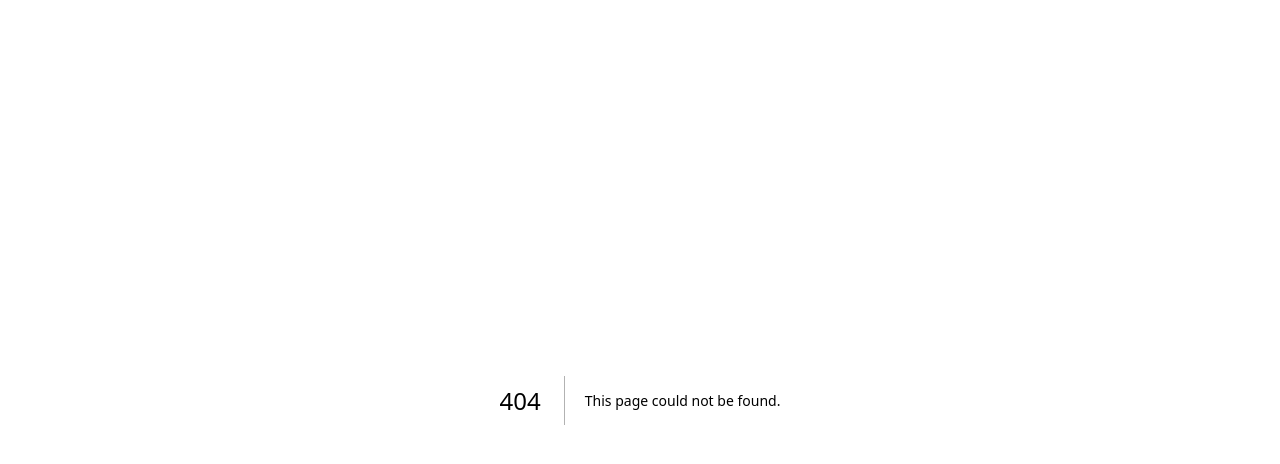
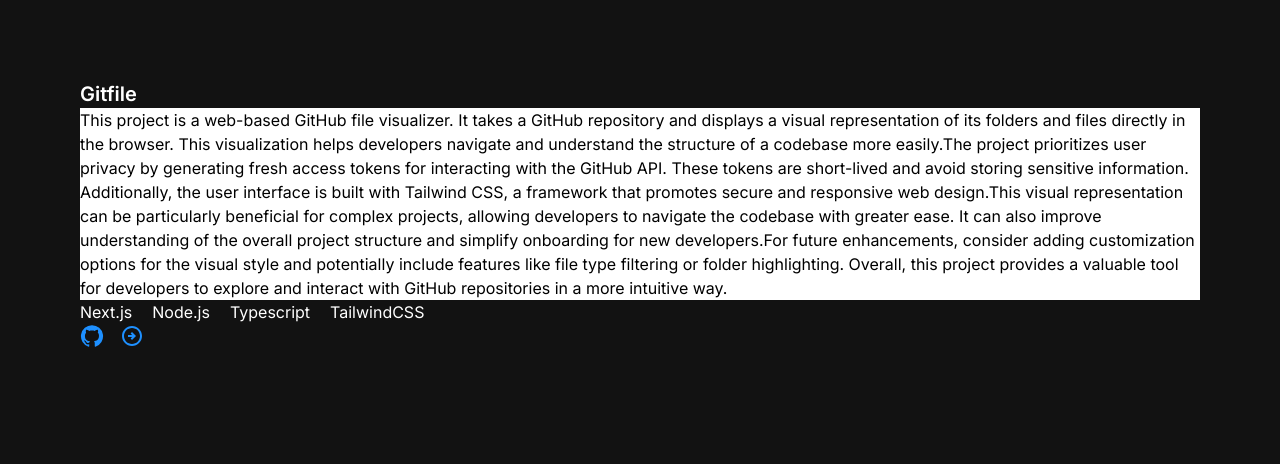
Before and after one commit to jyotirmaygithub/My-portfolio, a Next.js app: page /open-source in a window 1280 px wide. Before the commit this address had no page. Shown: the top 464 px of the page. Built offline with nearby package versions, Linux system fonts and the light colour scheme.

Commit message:
Components : ui of the open source and projects

```diff
--- /dev/null
+++ b/src/Layout/open-source.tsx
@@ -0,0 +1,56 @@
+import { Image } from "@nextui-org/react";
+import GitHubIcon from "@mui/icons-material/GitHub";
+import ArrowCircleRightOutlinedIcon from "@mui/icons-material/ArrowCircleRightOutlined";
+
+export default function Project({
+  projectType,
+  title,
+  description,
+  tools,
+  githubUrl,
+  liveDemoUrl,
+}: {
+  projectType?: string;
+  title: string;
+  description: string;
+  tools: string[];
+  githubUrl: string;
+  liveDemoUrl?: string;
+}) {
+  return (
+    <section className="flex flex-wrap my-20 mx-20 justify-center items-center space-x-5 ">
+      <div className="flex flex-col" >
+        <h1 className="text-2xl font-bold">{projectType}</h1>
+        <h2 className="text-xl font-semibold">{title}</h2>
+        <div className="bg-white p-6 rounded-lg shadow-md">
+          <p className=" text-black overflow-hidden">{description}</p>
+        </div>
+
+        <ul className="flex text-white list-none space-x-5 mt-4">
+          {tools.map((tool, index) => (
+            <li key={index} className="bg-gray-200 px-2 py-1 rounded">{tool}</li>
+          ))}
+        </ul>
+
+        <div className="mt-4 flex items-center space-x-4">
+          <a
+            href={githubUrl}
+            target="_blank"
+            rel="noopener noreferrer"
+            className="text-blue-600 flex items-center space-x-2"
+          >
+            <GitHubIcon />
+          </a>
+          <a
+            href={liveDemoUrl}
+            target="_blank"
+            rel="noopener noreferrer"
+            className="text-blue-600 flex items-center space-x-2"
+          >
+            <ArrowCircleRightOutlinedIcon />
+          </a>
+        </div>
+      </div>
+    </section>
+  );
+}
--- /dev/null
+++ b/src/Layout/project.tsx
@@ -0,0 +1,65 @@
+import { Image } from "@nextui-org/react";
+import GitHubIcon from "@mui/icons-material/GitHub";
+import ArrowCircleRightOutlinedIcon from "@mui/icons-material/ArrowCircleRightOutlined";
+
+export default function Project({
+  projectType,
+  title,
+  description,
+  tools,
+  githubUrl,
+  liveDemoUrl,
+  screenshotSrc,
+}: {
+  projectType: string;
+  title: string;
+  description: string;
+  tools: string[];
+  githubUrl: string;
+  liveDemoUrl?: string;
+  screenshotSrc: string;
+}) {
+  return (
+    <section className="flex flex-wrap my-20 mx-20 justify-center items-center space-x-5 ">
+      <Image
+        className="rounded"
+        width={600} // Set a fixed width for the image
+        height={500} // Set a fixed height for the image
+        alt="Project Screenshot"
+        src={screenshotSrc}
+      />
+      <div className="flex flex-col" style={{ width: "500px" }}>
+        <h1 className="text-2xl font-bold">{projectType}</h1>
+        <h2 className="text-xl font-semibold">{title}</h2>
+        <div className="bg-white p-6 rounded-lg shadow-md">
+          <p className=" text-black overflow-hidden">{description}</p>
+        </div>
+
+        <ul className="flex text-white list-none space-x-5 mt-4">
+          {tools.map((tool, index) => (
+            <li key={index} className="bg-gray-200 px-2 py-1 rounded">{tool}</li>
+          ))}
+        </ul>
+
+        <div className="mt-4 flex items-center space-x-4">
+          <a
+            href={githubUrl}
+            target="_blank"
+            rel="noopener noreferrer"
+            className="text-blue-600 flex items-center space-x-2"
+          >
+            <GitHubIcon />
+          </a>
+          <a
+            href={liveDemoUrl}
+            target="_blank"
+            rel="noopener noreferrer"
+            className="text-blue-600 flex items-center space-x-2"
+          >
+            <ArrowCircleRightOutlinedIcon />
+          </a>
+        </div>
+      </div>
+    </section>
+  );
+}
--- /dev/null
+++ b/src/app/open-source/page.tsx
@@ -0,0 +1,23 @@
+import OpenSourceSection from '@/Layout/open-source';
+
+const projects = [
+  {
+    title: 'Gitfile',
+    description: 'This project is a web-based GitHub file visualizer. It takes a GitHub repository and displays a visual representation of its folders and files directly in the browser. This visualization helps developers navigate and understand the structure of a codebase more easily.The project prioritizes user privacy by generating fresh access tokens for interacting with the GitHub API. These tokens are short-lived and avoid storing sensitive information. Additionally, the user interface is built with Tailwind CSS, a framework that promotes secure and responsive web design.This visual representation can be particularly beneficial for complex projects, allowing developers to navigate the codebase with greater ease. It can also improve understanding of the overall project structure and simplify onboarding for new developers.For future enhancements, consider adding customization options for the visual style and potentially include features like file type filtering or folder highlighting. Overall, this project provides a valuable tool for developers to explore and interact with GitHub repositories in a more intuitive way.',
+    tools: ['Next.js','Node.js','Typescript','TailwindCSS'],
+    githubUrl: 'https://github.com/BalajiSriraman/Git-File',
+    liveDemoUrl: 'https://gitfile.vercel.app/',
+  },
+];
+
+const ProjectsPage: React.FC = () => {
+  return (
+    <div>
+      {projects.map((project, index) => (
+        <OpenSourceSection key={index} {...project} />
+      ))}
+    </div>
+  );
+};
+
+export default ProjectsPage;
--- /dev/null
+++ b/src/app/project/page.tsx
@@ -0,0 +1,62 @@
+import ProjectSection from '@/Layout/project';
+
+const projects = [
+  {
+    projectType : "Full Stack Project",
+    title: 'Task management system',
+    description: 'Built with React, Express, Node.js, and MongoDB Atlas. The frontend, deployed on Netlify, uses Material UI and Tailwind CSS. It features Google OAuth and JWT for user authentication. Users can create tasks, view all tasks, assign themselves to tasks, and access routes for archived tasks, tasks they have created, and tasks assigned to them.',
+    tools: ['React.js', 'MongoDB', 'Node.js','Endpoints','OAuth'],
+    githubUrl: 'https://github.com/jyotirmaygithub/Task-Management-System',
+    liveDemoUrl: 'https://for-tasks-management.netlify.app/',
+    screenshotSrc: '/Images/task.png',
+  },
+  {
+    projectType : "Full Stack Project",
+    title: 'Api-Management-System',
+    description: 'Welcome to our API Management System! To access our APIs securely, create an API key and obtain an auth token after logging in (ensure cookies are enabled). Refer to our API documentation for details and include both the API key and auth token in your request headers for authentication.',
+    tools: ['React.js', 'MongoDB', 'Node.js','Authorization','Visualization'],
+    githubUrl: 'https://github.com/jyotirmaygithub/Api-Management-System',
+    liveDemoUrl: 'https://api-management-system.netlify.app/',
+    screenshotSrc: '/Images/api.png',
+  },
+  {
+    projectType : "Full Stack Project",
+    title: 'Hotels',
+    description: 'The project utilizes full-stack technologies: React for frontend, Node.js with Express.js for backend, and MongoDB for databases. It features user authentication through Google OAuth 2.0 and enables hotel exploration, reservations, and promotion applications within personalized profiles.',
+    tools: ['React.js','MongoDB','Node.js','Cloudinary','Material-UI',
+     ],
+    githubUrl: 'https://github.com/jyotirmaygithub/Hotels',
+    screenshotSrc: '/Images/hotel.png',
+  },
+  {
+    projectType : "Frontend Project",
+    title: 'Explore-Hub ',
+    description: 'Developed an application with HTML, CSS, and React JS. Utilized React Router and Context API for seamless navigation, managed form submissions proficiently, and implemented a powerful search function akin to Google for enhanced user experience and functionality',
+    tools: ['HTML','CSS','Javascript','React.js', 'TailwindCSS'],
+    githubUrl: 'https://github.com/jyotirmaygithub/Explore-Hub',
+    liveDemoUrl: 'https://react-explore-hub.netlify.app/',
+    screenshotSrc: '/Images/searcher.png',
+  },
+  {
+    projectType : "Frontend Project",
+    title: 'PixelBlend',
+    description: 'I developed a wallpaper project using React.js and Material UI, enabling users to seamlessly download, view full-page details, and utilize a modal for a closer look. Additionally, I implemented a search feature for enhanced usability.',
+    tools: ['HTML','CSS','Javascript','React.js', 'TailwindCSS'],
+    githubUrl: 'https://github.com/jyotirmaygithub/PixelBlend',
+    liveDemoUrl: 'https://wallpaper-studio.netlify.app/',
+    screenshotSrc: '/Images/wallpaper.png',
+  },
+  // Add other project objects here
+];
+
+const ProjectsPage: React.FC = () => {
+  return (
+    <div>
+      {projects.map((project, index) => (
+        <ProjectSection key={index} {...project} />
+      ))}
+    </div>
+  );
+};
+
+export default ProjectsPage;
```
